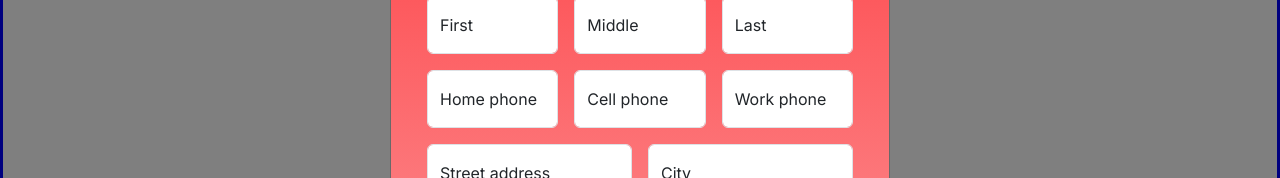
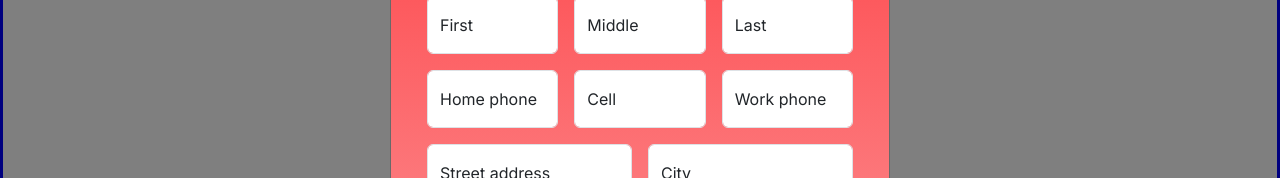
Before and after one commit to BenjaminBrandon/Contacts_app, a Next.js app: page / in a window 1280 px wide. Both pictures are taken after typing "Sample" into the empty fields and a click on the button "Add Contact". Shown: the part 132-310 px from the top of the page. Built offline with nearby package versions, Linux system fonts and the light colour scheme.

Commit message:
adjusting form names

```diff
--- a/src/app/Contacts/AddContact/AddContact.tsx
+++ b/src/app/Contacts/AddContact/AddContact.tsx
@@ -75,6 +75,7 @@ export const AddContact = () => {
             >
               <Form.Control
                 type="text"
+                name="homePhone"
                 placeholder="Home phone"
               />
             </FloatingLabel>
@@ -82,10 +83,11 @@ export const AddContact = () => {
           <Col>
             <FloatingLabel
               controlId="floatingSearch"
-              label="Cell phone"
+              label="Cell"
             >
               <Form.Control
                 type="text"
+                name="cellPhone"
                 placeholder="Cell phone"
               />
             </FloatingLabel>
```
